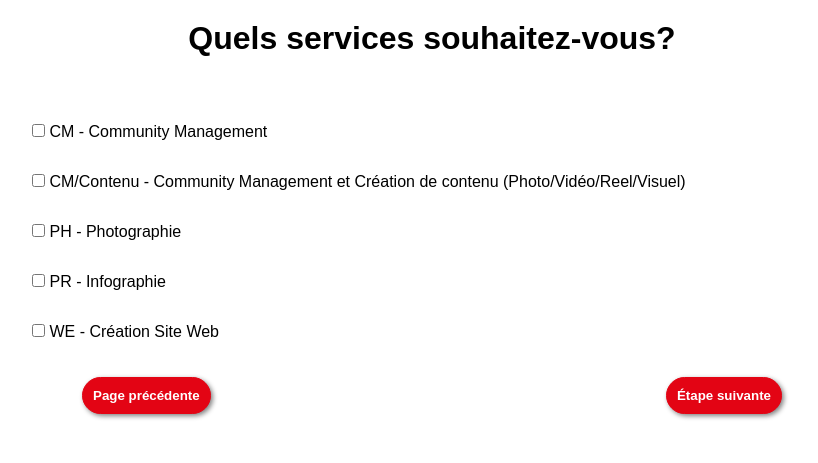
After one commit to JamsJam/-yekrea_formulaire, a PHP site: page /services.php in a window 1280 px wide. The commit adds this page. Shown: the top 463 px of the page, without its empty margins (208-1026 px from the left). Run offline with PHP 8.4, Linux system fonts and the light colour scheme.

Commit message:
CSS/services
CSS (sans checkbox) et Responsive terminé

```diff
--- /dev/null
+++ b/services.php
@@ -0,0 +1,113 @@
+<!DOCTYPE html>
+<html lang="en">
+<head>
+    <meta charset="UTF-8">
+    <meta http-equiv="X-UA-Compatible" content="IE=edge">
+    <meta name="viewport" content="width=device-width, initial-scale=1.0">
+    <title>Document</title>
+</head>
+<style>
+    *{
+        box-sizing: border-box;
+        margin: 0;
+        padding: 0;
+        font-family: sans-serif;
+
+    }
+    .services__title{
+        margin: 20px 0;
+        text-align: center;
+    }
+    .services__containerForm{
+        display: flex;
+        justify-content: center;
+        align-items: center;
+
+    }
+    fieldset{
+        border: none;
+    }
+    .services__containerForm--formulaire{
+
+        width: 800px;
+        margin: 30px 0;
+
+        line-height: 50px;
+        }
+    .bouton{
+        padding: 10px;
+
+        border: 1px solid #E30414;
+        border-radius: 20px;
+
+        background-color: #E30414;
+        box-shadow: 2px 2px 5px grey;
+
+        color: white;
+        font-weight: bold;
+
+        cursor: pointer;
+    }
+
+    #btn{
+        display: flex;
+
+        justify-content: space-between;
+        margin: 20px 50px;
+    }
+    @media screen and (max-width: 800px){
+        .services__containerForm--formulaire{
+            display: flex;
+            flex-direction: column;
+
+            line-height: 40px;
+            margin: 20px 0;
+            width: 340px;
+        }
+        #btn{
+            margin: 20px auto;
+
+            width: 340px;
+
+            justify-content: space-around;
+
+        }
+    }
+    @media screen and (max-width: 900px){
+        .services__containerForm--formulaire{
+            padding-left: 50px;
+        }
+    }
+</style>
+<body>
+    <h1 class="title services__title">Quels services souhaitez-vous?</h1>
+
+    <div class="services__containerForm">
+        <div class="services__containerForm--formulaire">
+            <form action=" " method="POST">
+                <fieldset>
+                    <input id="cmgt" type="checkbox" name="cm" required>
+                    <label for="cmgt">CM - Community Management</label><br>
+
+                    <input id="content" type="checkbox" name="contenu" required>
+                    <label for="content">CM/Contenu - Community Management et Création de contenu (Photo/Vidéo/Reel/Visuel)</label><br>
+
+                    <input id="photo" type="checkbox" name="pic" required>
+                    <label for="photo">PH - Photographie</label><br>
+
+                    <input id="ifgp" type="checkbox" name="pr" required>
+                    <label for="ifgp">PR - Infographie</label><br>
+
+                    <input id="crea" type="checkbox" name="web" required>
+                    <label for="crea">WE - Création Site Web</label><br>
+                </fieldset>
+
+            </form>
+            <div id="btn">
+                <button class="bouton buttonPrev">Page précédente</button>
+                <button class="bouton buttonNext">Étape suivante</button>
+            </div>
+        </div>
+    </div>
+</body>
+</html>
```
Also changed, not shown: informationClient.php (+10 -4 lines).
